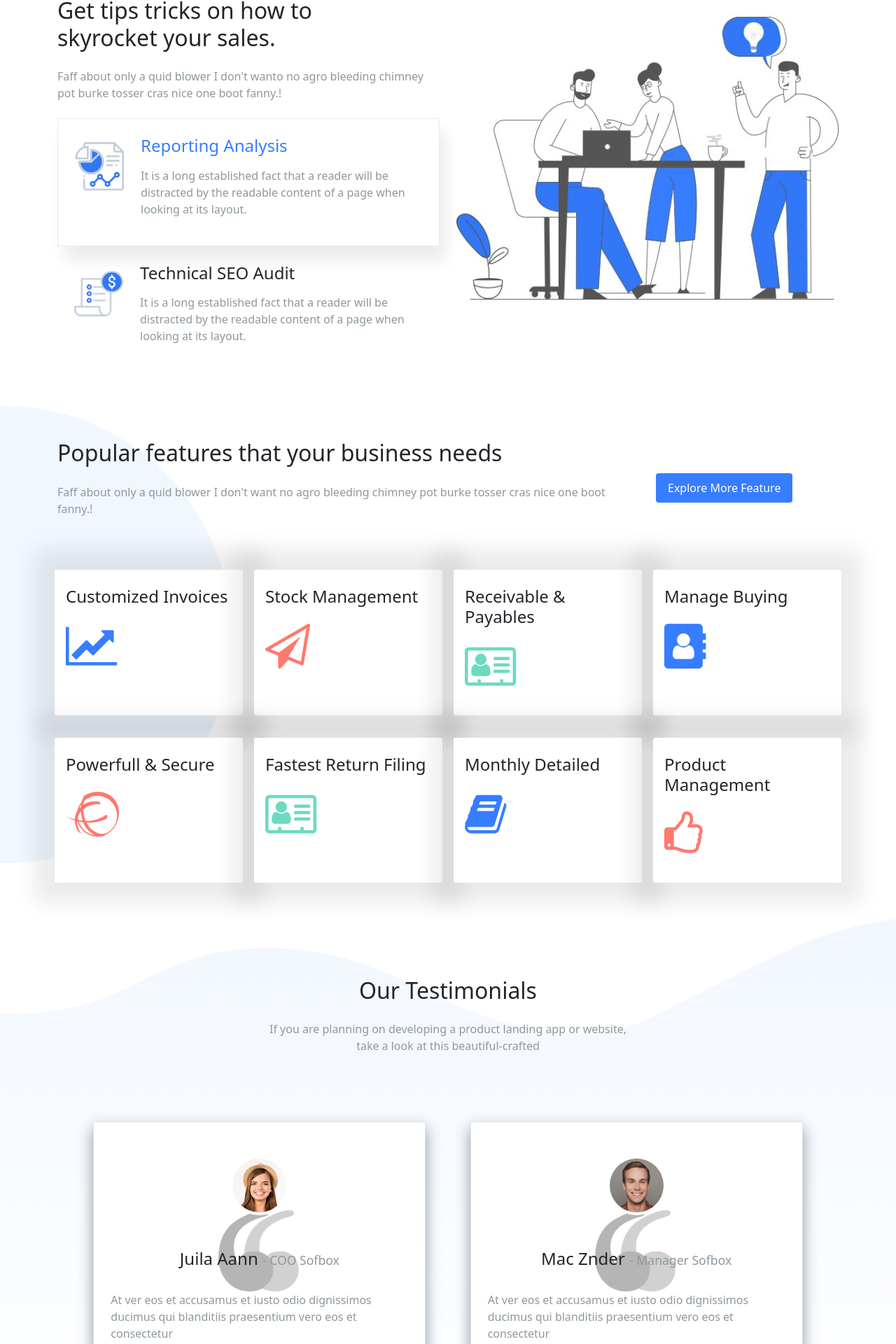
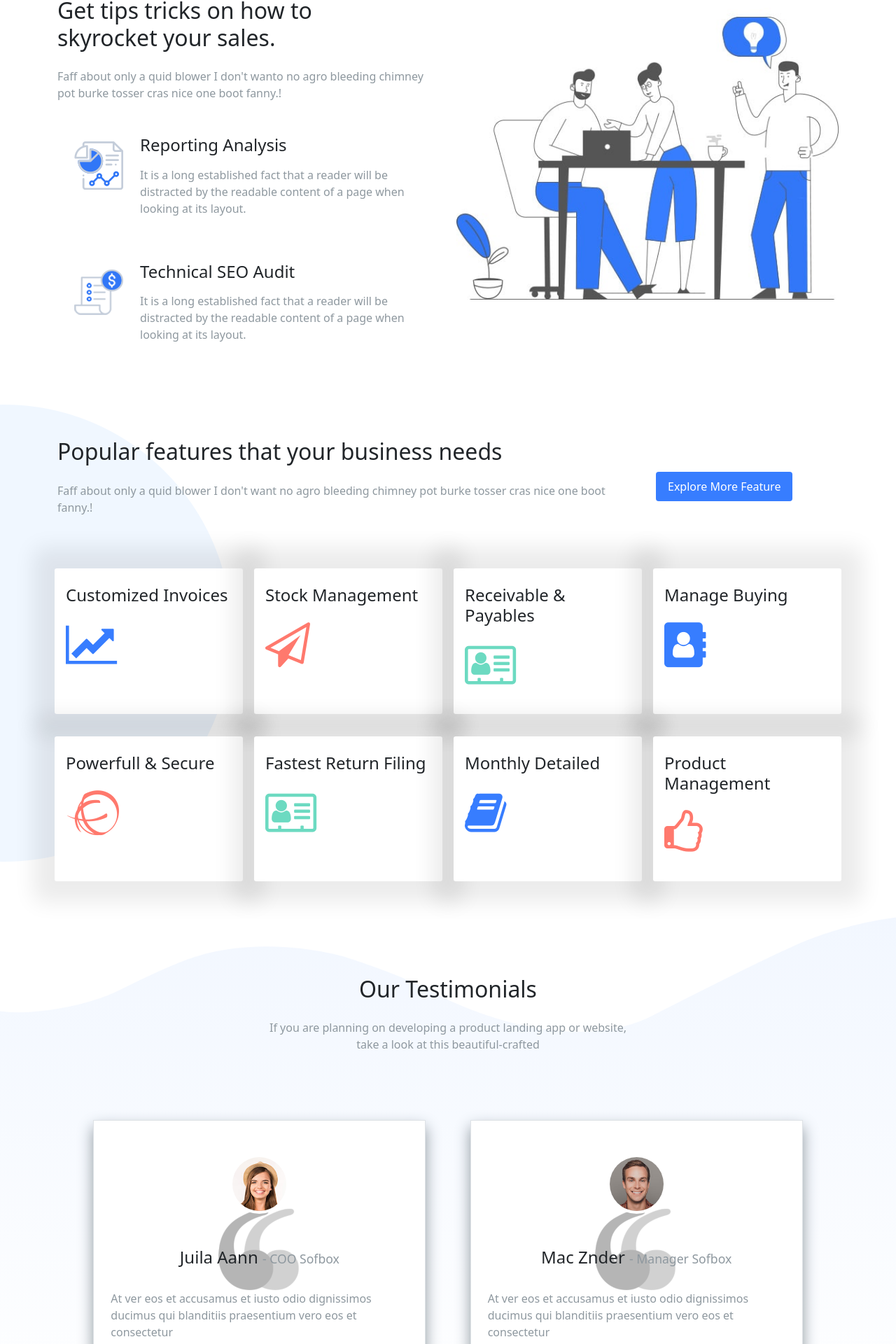
Before and after one commit to nicosanji/proj-html-vuejs, a Vue app: page / in a window 1280 px wide. Shown: the part 1121-3041 px from the top of the page at 70% size. Built offline with nearby package versions, Linux system fonts and the light colour scheme.

Commit message:
DEF. 1.2

```diff
--- a/src/components/Contact.vue
+++ b/src/components/Contact.vue
@@ -19,9 +19,9 @@
             <a href="maps">Visualizza mappa più grande</a>
           </div>
           <div class="col-3 d-flex flex-column align-items-center">
-            <h1 class="mb-0">
+            <h2 class="mb-0">
               <i class="fa fa-random" aria-hidden="true"></i>
-            </h1>
+            </h2>
             <a class="px-2" href="indicazioni">Indicazi...</a>
           </div>
         </div>
@@ -133,8 +133,9 @@ export default {
       font-size: 0.9rem;
       color: #377dff;
     }
-    h1 {
+    h2 {
       color: #377dff;
+      transform: rotate(270deg);
     }
   }
   .map-zoom {
@@ -157,6 +158,12 @@ export default {
     height: 2.5rem;
     line-height: 2.5rem;
     font-size: 1.25rem;
+    cursor: pointer;
+    transition: 0.3s;
+    &:hover {
+      color: white;
+      background-color: #377dff;
+    }
   }
   .btn {
     background-color: #377dff;
--- a/src/components/Features.vue
+++ b/src/components/Features.vue
@@ -100,14 +100,13 @@ export default {
     margin-bottom: 2rem;
     width: calc((100% / 4) - 1rem);
     cursor: pointer;
+    transition: 0.3s;
     &:hover {
       color: white !important;
       background-color: #6cdac1 !important;
       box-shadow: none;
-      transition: 0.3s;
       h1 {
         color: white;
-        transition: 0.3s;
       }
     }
     h1 {
--- a/src/components/Footer.vue
+++ b/src/components/Footer.vue
@@ -37,7 +37,11 @@
       </div>
     </div>
     <div class="container-fluid d-flex flex-row-reverse">
-      <h1><i class="fa fa-chevron-circle-up" aria-hidden="true"></i></h1>
+      <h1>
+        <a href="#top"
+          ><i class="fa fa-chevron-circle-up" aria-hidden="true"></i
+        ></a>
+      </h1>
     </div>
   </footer>
 </template>
@@ -140,15 +144,15 @@ footer {
         }
       }
     }
-    .active {
-      color: #377dff;
-      padding-bottom: 15px;
-      border-bottom: 2px solid #377dff;
-    }
   }
   h1 {
-    color: #8e989f;
-    cursor: pointer;
+    a {
+      text-decoration: none;
+      color: #8e989f;
+      &:hover {
+        color: #377dff;
+      }
+    }
   }
 }
 </style>
--- a/src/components/Header.vue
+++ b/src/components/Header.vue
@@ -65,6 +65,11 @@ header {
     width: 5%;
     height: 5%;
     margin-right: auto;
+    cursor: pointer;
+    transition: transform 1s;
+    &:hover {
+      transform: rotate(360deg);
+    }
   }
   ul {
     list-style: none;
--- a/src/components/OnlineMarketing.vue
+++ b/src/components/OnlineMarketing.vue
@@ -88,6 +88,11 @@ export default {
 .online-marketing {
   img {
     width: 80%;
+    cursor: pointer;
+    transition: transform 0.3s;
+    &:hover {
+      transform: scale(1.5);
+    }
   }
   p {
     color: #8e989f;
--- a/src/components/Posts.vue
+++ b/src/components/Posts.vue
@@ -87,6 +87,14 @@ export default {
 
 <style lang="scss">
 .posts {
+  .card {
+    cursor: pointer;
+    transition: transform 0.3s, box-shadow 0.3s;
+    &:hover {
+      transform: scale(1.1);
+      box-shadow: 0px 0px 30px 30px #00000014;
+    }
+  }
   p {
     color: #8e989f;
   }
--- a/src/components/Testimonials.vue
+++ b/src/components/Testimonials.vue
@@ -41,7 +41,7 @@
           </p>
         </div>
       </div>
-      <div class="text-center my-4">
+      <div class="text-center my-4 pt-4">
         <h5 tabindex="0">
           <i class="fa fa-circle" aria-hidden="true"></i>
         </h5>
@@ -79,6 +79,20 @@ export default {
     background-color: white;
     background-blend-mode: luminosity;
     box-shadow: 0 10px 20px #8e989f;
+    position: relative;
+    cursor: pointer;
+    transition: transform 0.3s;
+    &:hover {
+      transform: scale(1.1);
+    }
+    &::after {
+      position: absolute;
+      bottom: -1rem;
+      content: "";
+      box-shadow: 0 10px 20px #8e989f;
+      height: 1rem;
+      width: 90%;
+    }
     img {
       width: 20%;
       margin-top: 2.5rem;
--- a/src/components/TipsTricks.vue
+++ b/src/components/TipsTricks.vue
@@ -9,7 +9,7 @@
           Faff about only a quid blower I don't wanto no agro bleeding chimney
           pot burke tosser cras nice one boot fanny.!
         </p>
-        <div class="evidence-box d-flex px-2 py-3">
+        <div tabindex="0" class="evidence-box d-flex px-2 py-3">
           <img src="../assets/img/510.png" alt="repo-analysis" />
           <div class="p-2">
             <h4 class="mb-3">Reporting Analysis</h4>
@@ -19,7 +19,7 @@
             </p>
           </div>
         </div>
-        <div class="d-flex px-2 py-3">
+        <div tabindex="0" class="evidence-box d-flex px-2 py-3">
           <img src="../assets/img/511.png" alt="technical-ceo" />
           <div class="p-2">
             <h4 class="mb-3">Technical SEO Audit</h4>
@@ -53,10 +53,15 @@ export default {
     }
   }
   .evidence-box {
-    border: 1px solid #00000014;
-    box-shadow: 10px 20px 20px #00000014;
-    h4 {
-      color: #377dff;
+    cursor: pointer;
+    transition: box-shadow 0.3s;
+    &:focus {
+      border: 1px solid #00000014;
+      margin: -1px;
+      box-shadow: 10px 20px 20px #00000014;
+      h4 {
+        color: #377dff;
+      }
     }
   }
   img {
```
Also changed, not shown: 6 other files (tests, documents, lock files or other folders).
